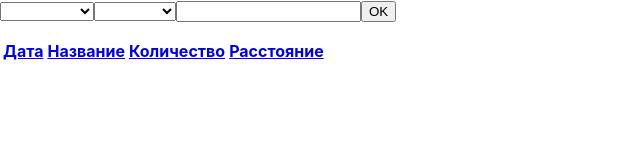
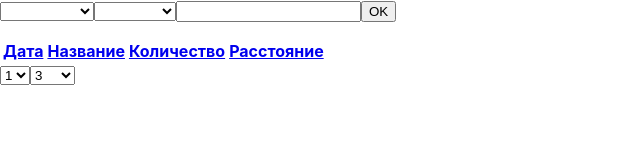
Before and after one commit to Mexanik2003/react-table-sort, a React (Create React App) app in the folder front/: page / in a window 1280 px wide. Shown: the top 160 px of the page, without its empty margins (0-640 px from the left). Built offline with nearby package versions, Linux system fonts and the light colour scheme.

Commit message:
pagination 1st steps

```diff
--- a/front/src/App.js
+++ b/front/src/App.js
@@ -5,14 +5,19 @@ import { setFilter, setSort, setPage, updateView } from './middlewares/Api';
 import Table from './components/Table';
 import {useEffect, useState} from 'react';
 import Error from './components/Error';
+import Pagination from './components/Pagination';
 
 
 
 function App() {
   const [filterResult, setFilterResult] = useState([]);
-  const [pagination, setPagination] = useState(null);
+  const [pagination, setPagination] = useState({
+    page: 1,
+    itemsOnPage: 3
+  });
   const [errorText, setErrorText] = useState('');
   useEffect(() => {
+    setPage(pagination);
     getData();
   },[]);
 
@@ -42,6 +47,7 @@ function App() {
   }
 
   function makePage(params) {
+    setPagination(params);
     setPage(params);
     getData();
   }
@@ -50,14 +56,18 @@ function App() {
       <div>
         <Form
           setFilter = {makeFilter}
-          />
+        />
         <Error
           text = {errorText}
         />
         <Table
           data = {filterResult}
           setSort = {makeSort}
+        />
+        <Pagination
           setPage = {makePage}
+          pagination = {pagination}
+          items = {filterResult}
         />
       </div>
 
--- /dev/null
+++ b/front/src/components/Pagination.jsx
@@ -0,0 +1,58 @@
+import React from 'react';
+
+const Pagination = function (props) {
+
+    //let items = new Array(props.itemsCount)
+    //console.log(items)
+
+    let pages = Math.floor(props.items.length/props.pagination.itemsOnPage);
+    console.log(props.items.length)
+    console.log(props.pagination.itemsOnPage)
+    console.log(pages)
+    const pagesArr = [];
+    for (let i=0; i<=pages;i++) {
+        pagesArr.push(i)
+    }
+
+    let itemsOnPage = props.pagination.itemsOnPage;
+
+    function setPage(event) {
+        pages = event.target.value;
+        console.log(event.target.value)
+        setPagination()
+    }
+
+    function setItemsOnPage(event) {
+        //props.SetPage(event.target.value);
+        itemsOnPage = event.target.value;
+        console.log(event.target.value)
+        setPagination()
+    }
+
+    function setPagination() {
+        props.setPage({
+            page: pages,
+            itemsOnPage: itemsOnPage
+        })
+
+    }
+
+    return (
+        <div>
+            <select id="page" onChange={setPage}>
+                {
+                    pagesArr.map((item) => <option key={item} value={item}>{item+1}</option>)
+                }
+            </select>
+            <select id="itemsOnPage" onChange={setItemsOnPage}>
+                <option value="3">3</option>
+                <option value="5">5</option>
+                <option value="10">10</option>
+                <option value="50">50</option>
+                <option value="100">100</option>
+            </select>
+        </div>
+    )
+}
+
+export default Pagination;
```
Also changed, not shown: 1 other file (tests, documents, lock files or other folders).
